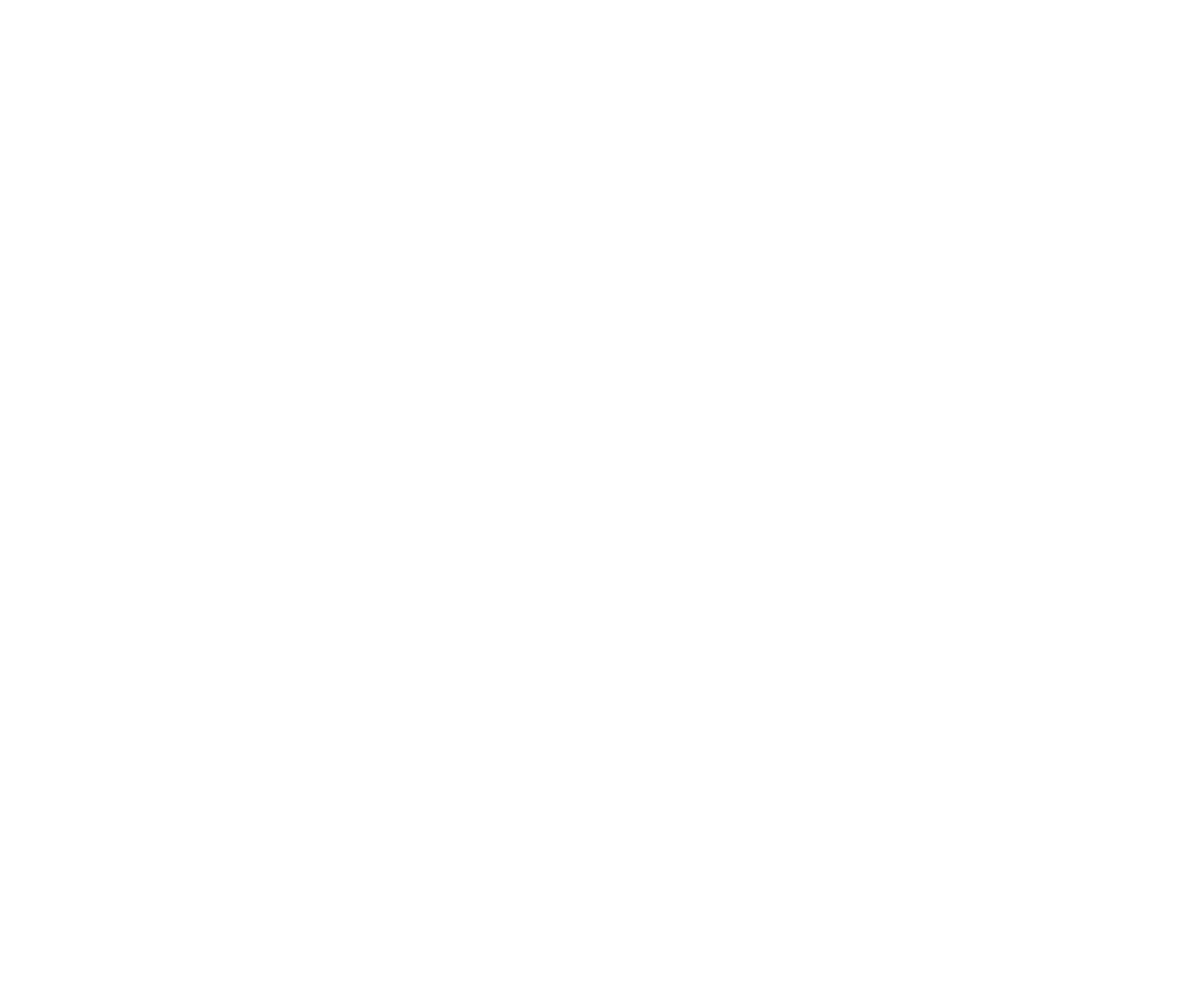
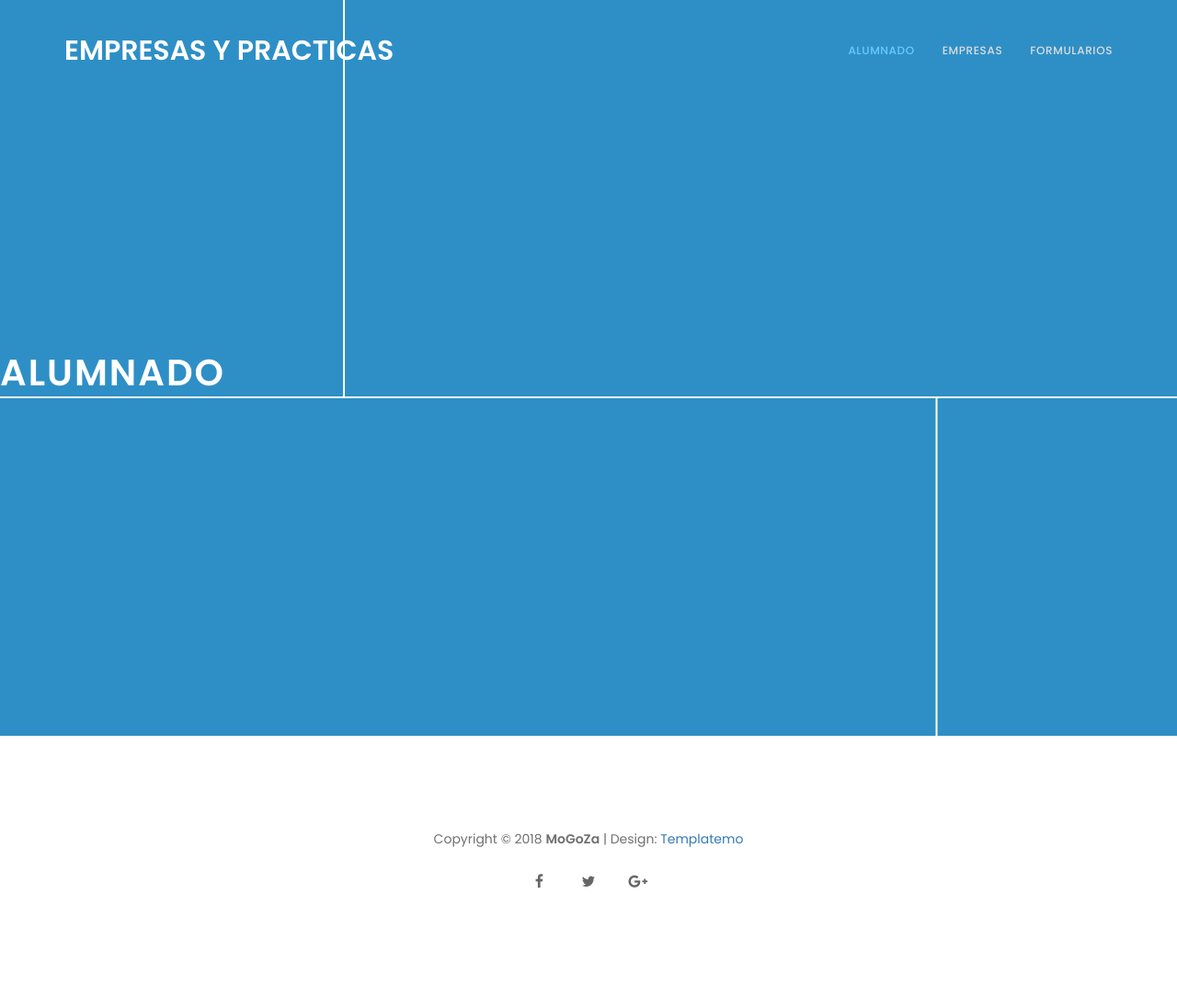
Before and after one commit to zajustine/FormulariosEmpresaYEstudiante, a plain HTML site: page formularioEmpresa.html in a window 1280 px wide. Shown: the whole page at 92% size. Before the commit the page ends 800 px from the top, so only its background shows below. Drawn offline with Linux system fonts and the light colour scheme.

Commit message:
code for formularioEmpresa incomplete

```diff
--- a/css/style.css
+++ b/css/style.css
@@ -286,6 +286,34 @@ footer {
 
 
 /*---------------------------------------
+    Alumnado section
+-----------------------------------------*/
+#alumnado {
+    background: url('../images/blue.jpg') 50% 0 repeat-y fixed;
+    -webkit-background-size: cover;
+    background-size: cover;
+    background-position: center center;
+    color: #ffffff;
+    display: -webkit-box;
+    display: -webkit-flex;
+     display: -ms-flexbox;
+    display: flex;
+    -webkit-box-align: center;
+     -webkit-align-items: center;
+      -ms-flex-align: center;
+          align-items: center;
+    height: 100vh;
+    text-align: center;
+}
+
+#alumnado h3 {
+  letter-spacing: 2px;
+}
+#alumnado p
+{font-size:100;}
+
+
+/*---------------------------------------
    formularioEmpresa  section
 -----------------------------------------*/
 #formularioEmpresa img {
@@ -393,6 +421,7 @@ footer {
   }
 
   #formularios { height: 65vh; }
+	#alumnado { height: 65vh; }
 
   #video iframe {
     margin-top: 42px;
@@ -440,5 +469,7 @@ footer {
   #formularios {
     height: 100vh;
   }
-
+	#alumnado {
+    height: 100vh;
+  }
 }
--- a/formularioEmpresa.html
+++ b/formularioEmpresa.html
@@ -0,0 +1,108 @@
+<!DOCTYPE html>
+<html lang="en">
+<head>
+<!--
+New Event
+http://www.templatemo.com/tm-486-new-event
+-->
+<title>Empresas y Practicas</title>
+<meta name="description" content="">
+<meta name="author" content="">
+<meta charset="UTF-8">
+<meta http-equiv="X-UA-Compatible" content="IE=Edge">
+<meta name="viewport" content="width=device-width, initial-scale=1, maximum-scale=1">
+
+<link rel="stylesheet" href="css/bootstrap.min.css">
+<link rel="stylesheet" href="css/animate.css">
+<link rel="stylesheet" href="css/font-awesome.min.css">
+<link rel="stylesheet" href="css/owl.theme.css">
+<link rel="stylesheet" href="css/owl.carousel.css">
+
+<!-- Main css -->
+<link rel="stylesheet" href="css/style.css">
+
+<!-- Google Font -->
+<link href='https://fonts.googleapis.com/css?family=Poppins:400,500,600' rel='stylesheet' type='text/css'>
+
+</head>
+<body data-spy="scroll" data-offset="50" data-target=".navbar-collapse">
+
+<!-- =========================
+     NAVIGATION LINKS
+============================== -->
+<div class="navbar navbar-fixed-top custom-navbar" role="navigation">
+	<div class="container">
+
+		<!-- navbar header -->
+		<div class="navbar-header">
+			<button class="navbar-toggle" data-toggle="collapse" data-target=".navbar-collapse">
+				<span class="icon icon-bar"></span>
+			</button>
+			<a href="#" class="navbar-brand">EMPRESAS Y PRACTICAS</a>
+		</div>
+
+		<div class="collapse navbar-collapse">
+
+			<ul class="nav navbar-nav navbar-right">
+				<li><a href="#alumnado" class="smoothScroll">Alumnado</a></li>
+				<li><a href="#overview" class="smoothScroll">Empresas</a></li>
+				<li><a href="#formularios" class="smoothScroll">Formularios</a></li>
+			</ul>
+
+		</div>
+
+	</div>
+</div>
+
+<!-- =========================
+    INTRO SECTION
+============================== -->
+<section id="alumnado">
+    <h1>ALUMNADO</h1>
+
+</section>
+
+
+
+<!-- =========================
+    FOOTER SECTION
+============================== -->
+<footer>
+	<div class="container">
+		<div class="row">
+
+			<div class="col-md-12 col-sm-12">
+				<p class="wow fadeInUp" data-wow-delay="0.6s">Copyright &copy; 2018 <b>MoGoZa</b>
+
+                    | Design: <a rel="nofollow" href="http://www.templatemo.com/page/1" target="_parent">Templatemo</a></p>
+
+				<ul class="social-icon">
+					<li><a href="#" class="fa fa-facebook wow fadeInUp" data-wow-delay="1s"></a></li>
+					<li><a href="#" class="fa fa-twitter wow fadeInUp" data-wow-delay="1.3s"></a></li>
+					<li><a href="#" class="fa fa-google-plus wow fadeInUp" data-wow-delay="2s"></a></li>
+				</ul>
+
+			</div>
+
+		</div>
+	</div>
+</footer>
+
+
+<!-- Back top -->
+<a href="#back-top" class="go-top"><i class="fa fa-angle-up"></i></a>
+
+
+<!-- =========================
+     SCRIPTS
+============================== -->
+<script src="js/jquery.js"></script>
+<script src="js/bootstrap.min.js"></script>
+<script src="js/jquery.parallax.js"></script>
+<script src="js/owl.carousel.min.js"></script>
+<script src="js/smoothscroll.js"></script>
+<script src="js/wow.min.js"></script>
+<script src="js/custom.js"></script>
+
+</body>
+</html>
```
